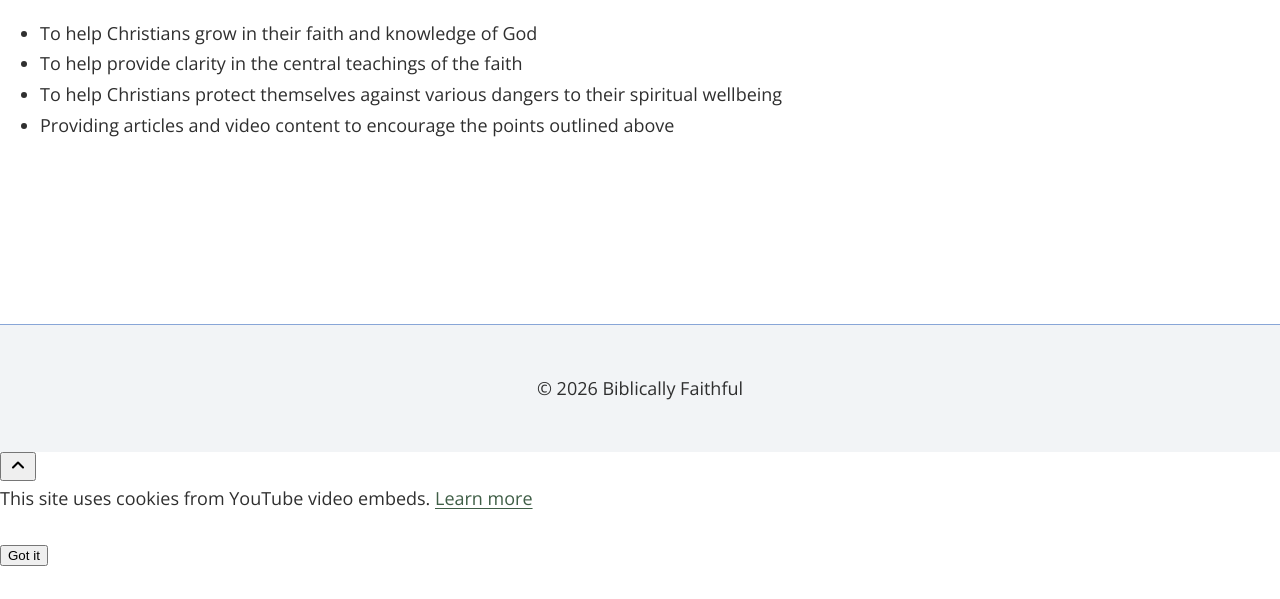
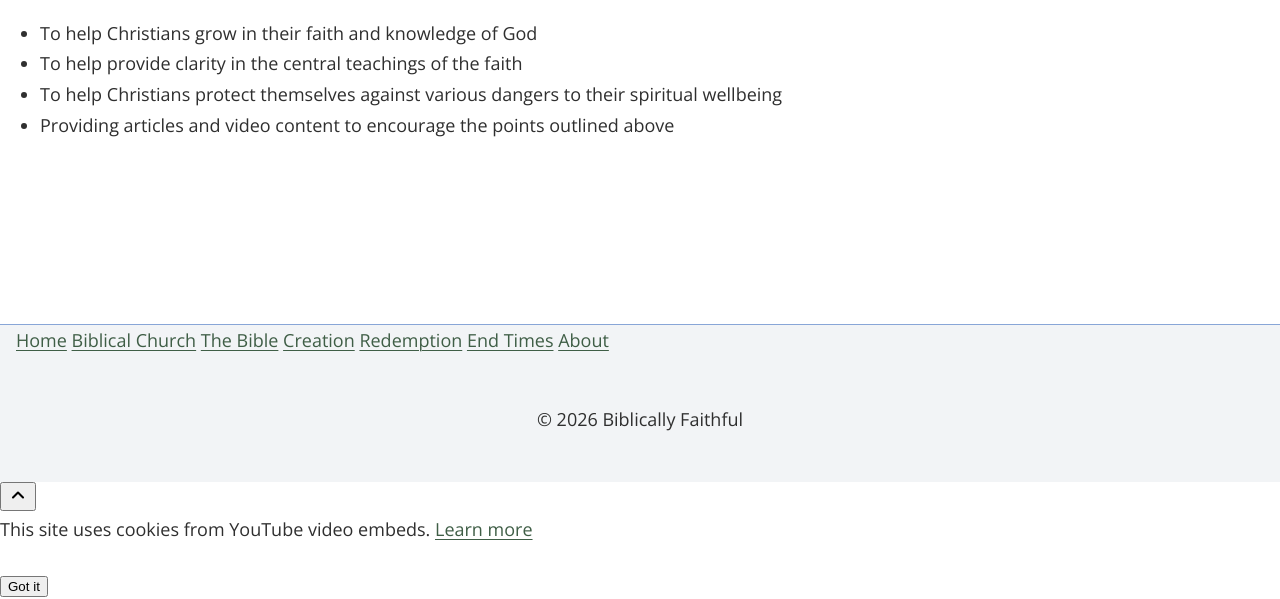
Before and after one commit to Major-Linux/biblicallyfaithful, an Eleventy site: page about.md in a window 1280 px wide. Shown: the part 781-1380 px from the top of the page. Before the commit the page ends 1350 px from the top, so only its background shows below. Built offline with nearby package versions, Linux system fonts and the light colour scheme; Eleventy itself is replaced by a stand-in of ours; files that its build step writes are made by us from their sources.

Commit message:
Add footer nav, move About link to footer, swap biblical-church icon to SVG

```diff
--- a/_includes/components/biblical-church-home.njk
+++ b/_includes/components/biblical-church-home.njk
@@ -13,7 +13,7 @@
 
                 <img
                     class="biblical-church-panel__image"
-                    src="/assets/images/illustrations/biblical-church.png"
+                    src="/assets/images/illustrations/biblical-church.svg"
                     alt=""
                 >
 
--- a/_includes/layouts/base.njk
+++ b/_includes/layouts/base.njk
@@ -131,9 +131,22 @@
   </main>
 
   <footer class="site-footer">
+    <div class="container">
 
-    <div class="container site-footer__inner">
-      <p>&copy; 2026 Biblically Faithful</p>
+      <div class="site-footer__nav">
+        <a href="/">Home</a>
+        <a href="/biblical-church/">Biblical Church</a>
+        <a href="/bible/">The Bible</a>
+        <a href="/creation/">Creation</a>
+        <a href="/redemption/">Redemption</a>
+        <a href="/end-times/">End Times</a>
+        <a href="/about/">About</a>
+      </div>
+
+      <div class="container site-footer__inner">
+        <p>&copy; 2026 Biblically Faithful</p>
+      </div>
+
     </div>
 
   </footer>
--- a/index.njk
+++ b/index.njk
@@ -7,4 +7,4 @@ title: Welcome
 {% include "components/scripture-banner.njk" %}
 {% include "components/category-grid.njk" %}
 {% include "components/latest-articles.njk" %}
-{% include "components/about-home.njk" %}
+{# {% include "components/about-home.njk" %} #}
```
Also changed, not shown: assets/images/illustrations/biblical-church.png (deleted), assets/images/illustrations/biblical-church.svg (added).
